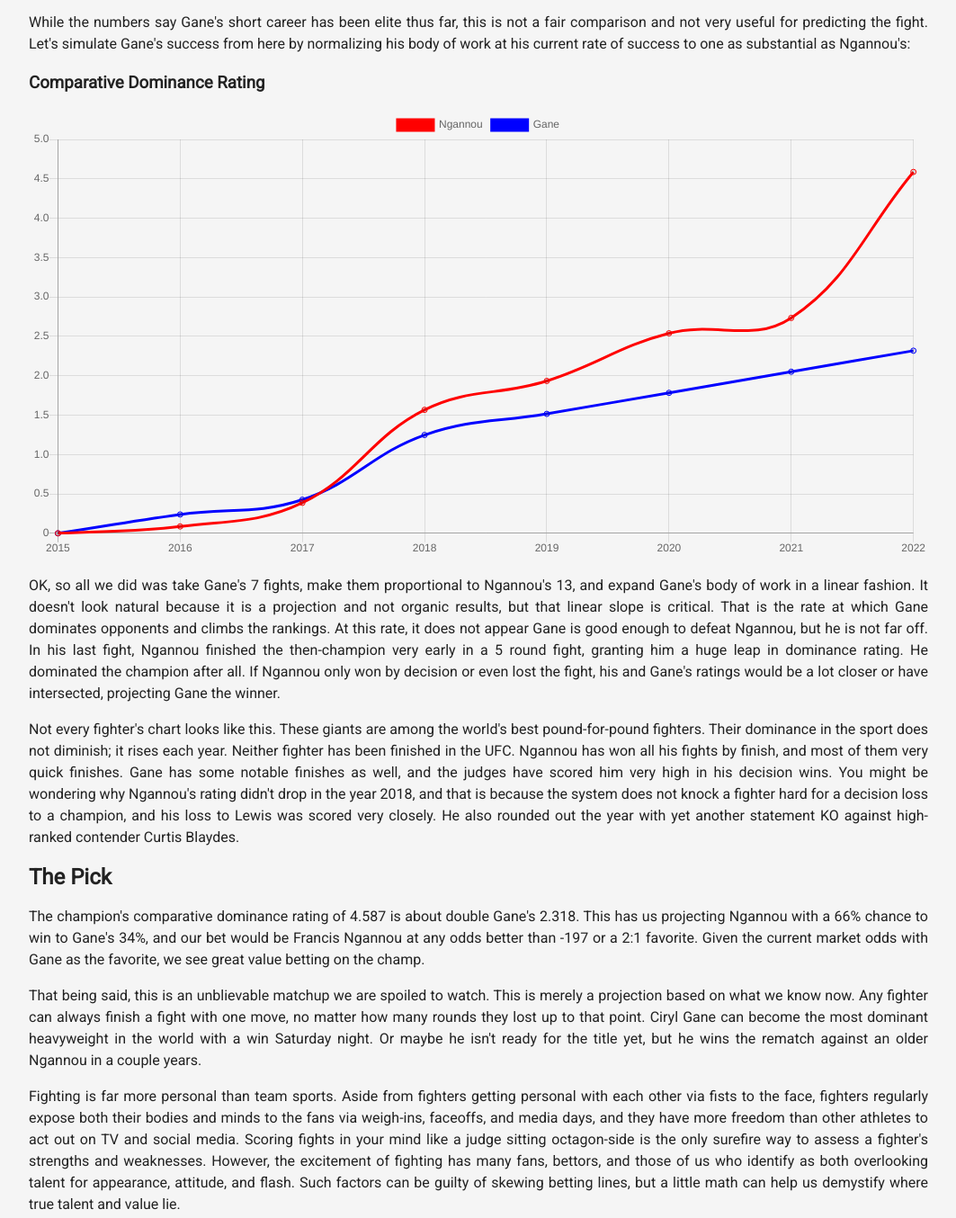
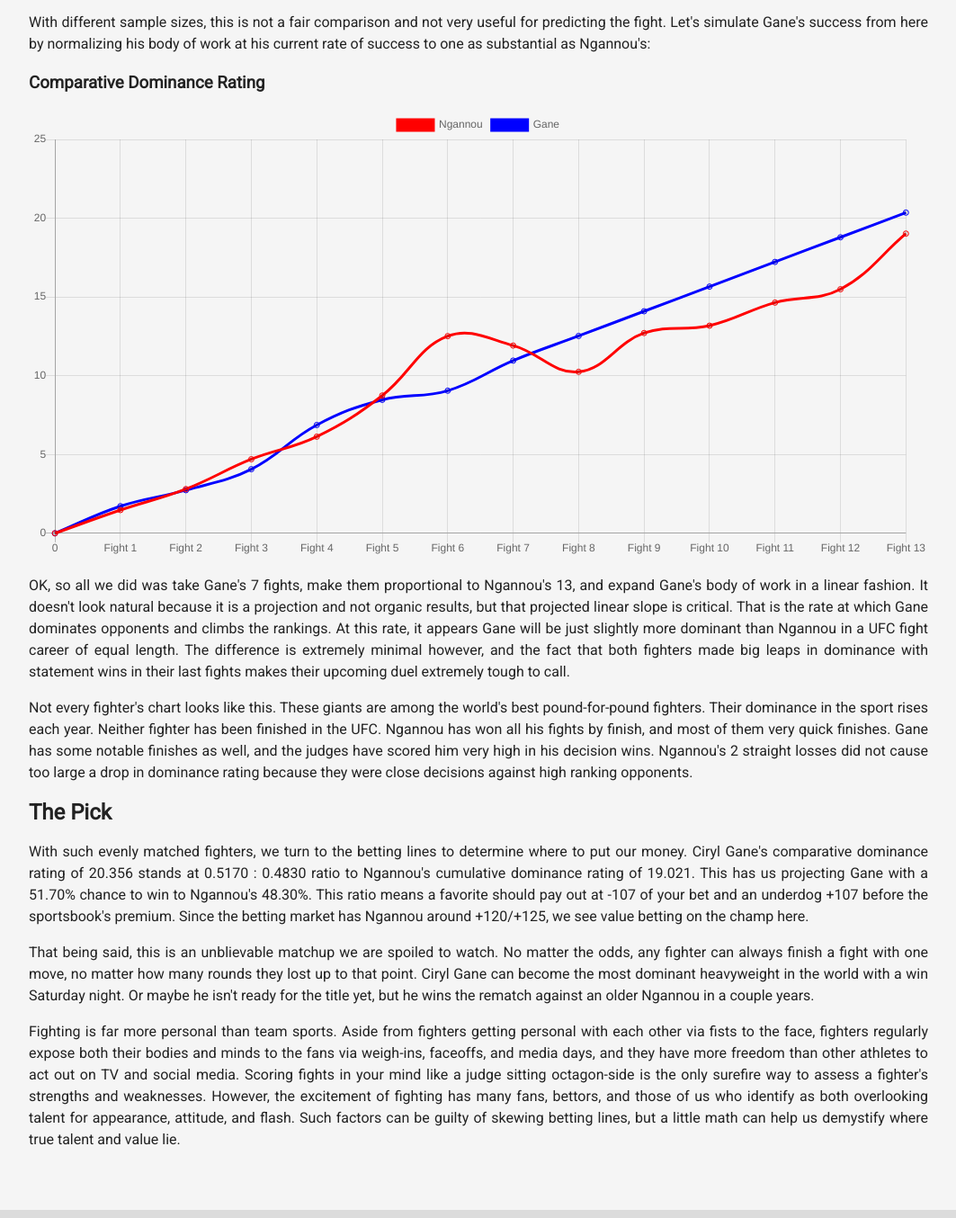
Before and after one commit to johnnyblack12/writing-demo, a plain HTML site: page index.html in a window 1280 px wide. Shown: the part 1861-3215 px from the top of the page at 90% size, without its empty margins (113-1176 px from the left). Drawn offline with nearby package versions, Linux system fonts and the light colour scheme.

Commit message:
Update algo

```diff
--- a/index.html
+++ b/index.html
@@ -48,8 +48,8 @@
     <p>Standing in the middle of the octagon with that shiny strap around his waist and an 11-2 UFC record, everyone was certain this belt would not leave the waist of "The Predator" for a
       very long time. Ciryl "Bon Gamin" Gane's 2021 made the fight world consider another possibility.</p>
     <h2>The Numbers</h2>
-    <p>In parallel with Francis Ngannou's first title shot back at UFC 220, the betting market views Ciryl Gane as a running freight train that cannot be stopped. BetMGM sportsbook
-      has Gane as a -150 favorite heading into fight weekend, similar to how Ngannou's line ended at -190 in his first fight against Stipe Miocic. Back then, the champion in his prime defended his title
+    <p>In parallel with Francis Ngannou's first title shot back at UFC 220, the betting market views Ciryl Gane as a running freight train that cannot be stopped. Major sportsbooks
+      have Gane as a -145/-150 favorite heading into fight weekend, similar to how Ngannou's line ended at -190 in his first fight against Stipe Miocic. Back then, the champion in his prime defended his title
       against the rising star. Will UFC 270 be a modern remake of that classic battle?</p>
     <p>Fights can be particularly hard to judge when disparity exists between the size of each athlete's body of work and level of competition, as is the case for our UFC 270 headliners.
       One useful metric in this case is <i>dominance rating</i>, which grades a fighter's body of work fight-by-fight based on method of victory, dominance of the fighter or opponent
@@ -59,22 +59,22 @@
     <h3>Cumulative Dominance Rating</h3>
     <canvas id="chart1" style="width: 100%"></canvas>
     <p><i>But Ngannou has 6 more UFC fights than Gane. This isn't fair!</i></p>
-    <p>While the numbers say Gane's short career has been elite thus far, this is not a fair comparison and not very useful for predicting the fight. Let's simulate Gane's success from here
+    <p>With different sample sizes, this is not a fair comparison and not very useful for predicting the fight. Let's simulate Gane's success from here
       by normalizing his body of work at his current rate of success to one as substantial as Ngannou's:</p>
     <h3>Comparative Dominance Rating</h3>
     <canvas id="chart2" style="width: 100%"></canvas>
     <p>OK, so all we did was take Gane's 7 fights, make them proportional to Ngannou's 13, and expand Gane's body of work in a linear fashion. It doesn't look natural because it is a projection and
-      not organic results, but that linear slope is critical. That is the rate at which Gane dominates opponents and climbs the rankings. At this rate, it does not appear Gane is good enough to defeat
-      Ngannou, but he is not far off. In his last fight, Ngannou finished the then-champion very early in a 5 round fight, granting him a huge leap in dominance rating. He dominated the champion after all.
-      If Ngannou only won by decision or even lost the fight, his and Gane's ratings would be a lot closer or have intersected, projecting Gane the winner.</p>
-    <p>Not every fighter's chart looks like this. These giants are among the world's best pound-for-pound fighters. Their dominance in the sport does not diminish; it rises each year. Neither fighter has been finished in the UFC.
-      Ngannou has won all his fights by finish, and most of them very quick finishes. Gane has some notable finishes as well, and the judges have scored him very high in his decision wins. You might be wondering why Ngannou's rating
-      didn't drop in the year 2018, and that is because the system does not knock a fighter hard for a decision loss to a champion, and his loss to Lewis was scored very closely. He also rounded out the year with yet another statement KO
-      against high-ranked contender Curtis Blaydes.</p>
+      not organic results, but that projected linear slope is critical. That is the rate at which Gane dominates opponents and climbs the rankings. At this rate, it appears Gane will be just slightly more dominant than Ngannou
+      in a UFC fight career of equal length. The difference is extremely minimal however, and the fact that both fighters made big leaps in dominance with statement wins in their last fights makes their upcoming duel extremely
+      tough to call.</p>
+    <p>Not every fighter's chart looks like this. These giants are among the world's best pound-for-pound fighters. Their dominance in the sport rises each year. Neither fighter has
+      been finished in the UFC. Ngannou has won all his fights by finish, and most of them very quick finishes. Gane has some notable finishes as well, and the judges have scored him very high in his decision wins.
+      Ngannou's 2 straight losses did not cause too large a drop in dominance rating because they were close decisions against high ranking opponents.</p>
     <h2>The Pick</h2>
-    <p>The champion's comparative dominance rating of 4.587 is about double Gane's 2.318. This has us projecting Ngannou with a 66% chance to win to Gane's 34%, and our bet would be Francis Ngannou at any
-      odds better than -197 or a 2:1 favorite. Given the current market odds with Gane as the favorite, we see great value betting on the champ.</p>
-    <p>That being said, this is an unblievable matchup we are spoiled to watch. This is merely a projection based on what we know now. Any fighter can always finish a fight with one move, no matter how many
+    <p>With such evenly matched fighters, we turn to the betting lines to determine where to put our money. Ciryl Gane's comparative dominance rating of 20.356 stands at 0.5170 : 0.4830 ratio to Ngannou's cumulative dominance rating
+      of 19.021. This has us projecting Gane with a 51.70% chance to win to Ngannou's 48.30%. This ratio means a favorite should pay out at -107 of your bet and an underdog +107 before the sportsbook's premium. Since the betting market
+      has Ngannou around +120/+125, we see value betting on the champ here.</p>
+    <p>That being said, this is an unblievable matchup we are spoiled to watch. No matter the odds, any fighter can always finish a fight with one move, no matter how many
       rounds they lost up to that point. Ciryl Gane can become the most dominant heavyweight in the world with a win Saturday night. Or maybe he isn't ready for the title yet, but he wins the
       rematch against an older Ngannou in a couple years.</p>
     <p>Fighting is far more personal than team sports. Aside from fighters getting personal with each other via fists to the face, fighters regularly expose both their bodies and minds
--- a/js/main.js
+++ b/js/main.js
@@ -1,4 +1,4 @@
-const xValues = [2015,2016,2017,2018,2019,2020,2021,2022];
+const xValues = [0,'Fight 1','Fight 2','Fight 3','Fight 4','Fight 5','Fight 6','Fight 7','Fight 8','Fight 9','Fight 10','Fight 11','Fight 12','Fight 13'];
 
 new Chart('chart1', {
     type: 'line',
@@ -6,12 +6,12 @@ new Chart('chart1', {
         labels: xValues,
         datasets: [{
             label: 'Ngannou',
-            data: [0,0.087,0.387,1.567,1.934,2.539,2.734,4.587],
+            data: [0,1.474,2.808,4.703,6.133,8.743,12.516,11.916,10.249,12.712,13.178,14.643,15.491,19.021],
             borderColor:'red',
             fill: false,
         }, {
             label: 'Gane',
-            data: [0,0,0,0,0,0.239,0.426,1.248],
+            data: [0,1.72,2.736,4.069,7.140,8.473,9.051,10.961],
             borderColor:'blue',
             fill: false,
         }]
@@ -27,12 +27,12 @@ new Chart('chart2', {
         labels: xValues,
         datasets: [{
             label: 'Ngannou',
-            data: [0,0.087,0.387,1.567,1.934,2.539,2.734,4.587],
+            data: [0,1.474,2.808,4.703,6.133,8.743,12.516,11.916,10.249,12.712,13.178,14.643,15.491,19.021],
             borderColor:'red',
             fill: false,
         }, {
             label: 'Gane',
-            data: [0,0.239,0.426,1.248,1.516,1.783,2.051,2.318],
+            data: [0,1.72,2.736,4.069,6.873,8.473,9.051,10.961,12.527,14.093,15.659,17.225,18.79,20.356],
             borderColor:'blue',
             fill: false,
         }]
```
